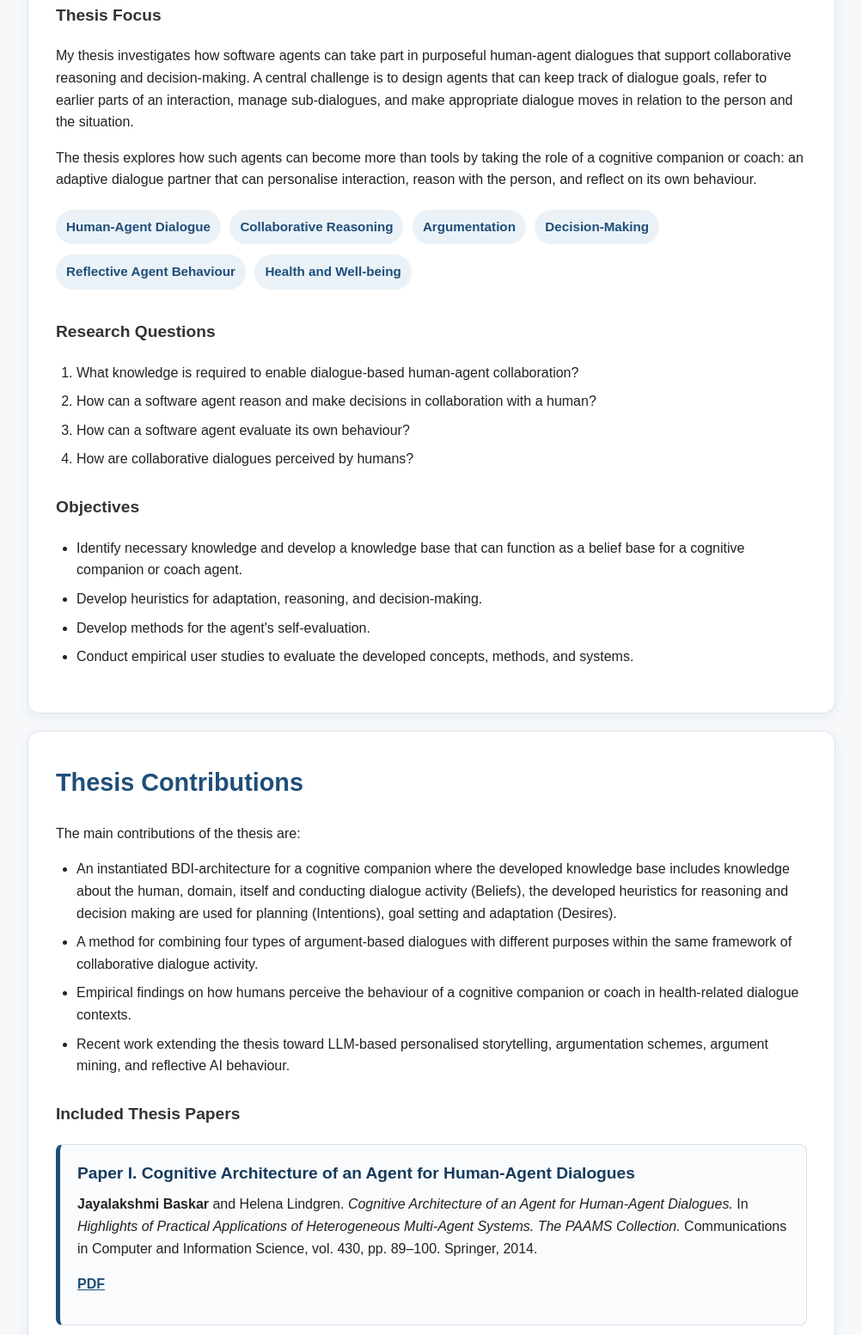
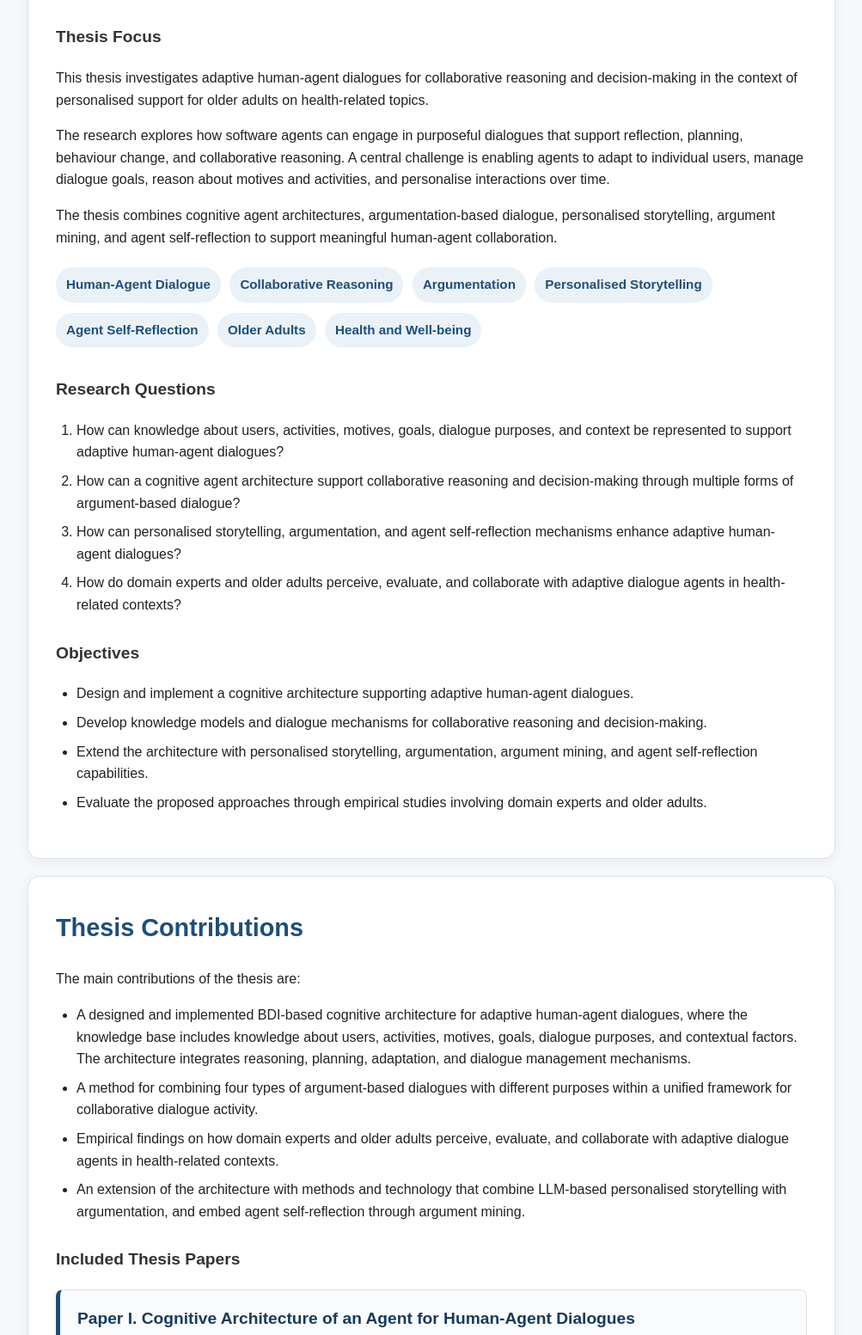
Before and after one commit to jayalakshmi2k/jayalakshmi2k.github.io, a plain HTML site: page index.html in a window 1280 px wide. Shown: the part 1172-2725 px from the top of the page at 86% size, without its empty margins (138-1141 px from the left). Drawn offline with Linux system fonts and the light colour scheme.

Commit message:
Update index.html

```diff
--- a/index.html
+++ b/index.html
@@ -229,7 +229,7 @@
     <p>Department of Computing Science, Umeå University, Sweden</p>
 
     <p class="research-tags">
-      Human-AI Collaboration · Argumentation · Argument Mining · Activity-Theory · Storytelling Systems
+      Human-AI Collaboration · Human-Agent Dialogue · Argumentation · Personalised Storytelling · Reflective Agent Behaviour
     </p>
   </header>
 
@@ -248,12 +248,13 @@
 
       <p>
         I am a PhD student in Computing Science at Umeå University, Sweden, working under the supervision of Prof. Helena Lindgren.
-        My research focuses on human-agent interaction, argumentation-based dialogue, and purposeful interaction in health and well-being contexts.
+        My research focuses on adaptive human-agent dialogues, argumentation-based interaction, personalised support, and collaborative reasoning
+        in health and well-being contexts.
       </p>
 
       <p>
-        I completed my Licentiate degree in September 2014. My doctoral research investigates how AI agents can support people through
-        personalised storytelling, dialogue, collaborative reasoning, and reflective behaviour.
+        My doctoral research investigates how software agents can support people through personalised storytelling, purposeful dialogue,
+        collaborative reasoning, and reflective behaviour, with applications in personalised support for older adults on health-related topics.
       </p>
     </section>
 
@@ -267,39 +268,45 @@
 
       <h3>Thesis Focus</h3>
       <p>
-        My thesis investigates how software agents can take part in purposeful human-agent dialogues that support collaborative reasoning and decision-making.
-        A central challenge is to design agents that can keep track of dialogue goals, refer to earlier parts of an interaction, manage sub-dialogues,
-        and make appropriate dialogue moves in relation to the person and the situation.
+        This thesis investigates adaptive human-agent dialogues for collaborative reasoning and decision-making in the context of personalised
+        support for older adults on health-related topics.
       </p>
 
       <p>
-        The thesis explores how such agents can become more than tools by taking the role of a cognitive companion or coach: an adaptive dialogue partner
-        that can personalise interaction, reason with the person, and reflect on its own behaviour.
+        The research explores how software agents can engage in purposeful dialogues that support reflection, planning, behaviour change,
+        and collaborative reasoning. A central challenge is enabling agents to adapt to individual users, manage dialogue goals, reason about
+        motives and activities, and personalise interactions over time.
+      </p>
+
+      <p>
+        The thesis combines cognitive agent architectures, argumentation-based dialogue, personalised storytelling, argument mining, and
+        agent self-reflection to support meaningful human-agent collaboration.
       </p>
 
       <div class="keywords" aria-label="Research keywords">
         <span>Human-Agent Dialogue</span>
         <span>Collaborative Reasoning</span>
         <span>Argumentation</span>
-        <span>Decision-Making</span>
-        <span>Reflective Agent Behaviour</span>
+        <span>Personalised Storytelling</span>
+        <span>Agent Self-Reflection</span>
+        <span>Older Adults</span>
         <span>Health and Well-being</span>
       </div>
 
       <h3>Research Questions</h3>
       <ol>
-        <li>What knowledge is required to enable dialogue-based human-agent collaboration?</li>
-        <li>How can a software agent reason and make decisions in collaboration with a human?</li>
-        <li>How can a software agent evaluate its own behaviour?</li>
-        <li>How are collaborative dialogues perceived by humans?</li>
+        <li>How can knowledge about users, activities, motives, goals, dialogue purposes, and context be represented to support adaptive human-agent dialogues?</li>
+        <li>How can a cognitive agent architecture support collaborative reasoning and decision-making through multiple forms of argument-based dialogue?</li>
+        <li>How can personalised storytelling, argumentation, and agent self-reflection mechanisms enhance adaptive human-agent dialogues?</li>
+        <li>How do domain experts and older adults perceive, evaluate, and collaborate with adaptive dialogue agents in health-related contexts?</li>
       </ol>
 
       <h3>Objectives</h3>
       <ul>
-        <li>Identify necessary knowledge and develop a knowledge base that can function as a belief base for a cognitive companion or coach agent.</li>
-        <li>Develop heuristics for adaptation, reasoning, and decision-making.</li>
-        <li>Develop methods for the agent's self-evaluation.</li>
-        <li>Conduct empirical user studies to evaluate the developed concepts, methods, and systems.</li>
+        <li>Design and implement a cognitive architecture supporting adaptive human-agent dialogues.</li>
+        <li>Develop knowledge models and dialogue mechanisms for collaborative reasoning and decision-making.</li>
+        <li>Extend the architecture with personalised storytelling, argumentation, argument mining, and agent self-reflection capabilities.</li>
+        <li>Evaluate the proposed approaches through empirical studies involving domain experts and older adults.</li>
       </ul>
     </section>
 
@@ -309,18 +316,19 @@
       <p>The main contributions of the thesis are:</p>
       <ul>
         <li>
-          An instantiated BDI-architecture for a cognitive companion where the developed knowledge base includes knowledge about the human,
-		domain, itself and conducting dialogue activity (Beliefs), the developed heuristics for reasoning and decision making are used for
-		planning (Intentions), goal setting and adaptation (Desires).
+          A designed and implemented BDI-based cognitive architecture for adaptive human-agent dialogues, where the knowledge base includes
+          knowledge about users, activities, motives, goals, dialogue purposes, and contextual factors. The architecture integrates reasoning,
+          planning, adaptation, and dialogue management mechanisms.
         </li>
         <li>
-          A method for combining four types of argument-based dialogues with different purposes within the same framework of collaborative dialogue activity.
+          A method for combining four types of argument-based dialogues with different purposes within a unified framework for collaborative dialogue activity.
         </li>
         <li>
-          Empirical findings on how humans perceive the behaviour of a cognitive companion or coach in health-related dialogue contexts.
+          Empirical findings on how domain experts and older adults perceive, evaluate, and collaborate with adaptive dialogue agents in health-related contexts.
         </li>
         <li>
-          Recent work extending the thesis toward LLM-based personalised storytelling, argumentation schemes, argument mining, and reflective AI behaviour.
+          An extension of the architecture with methods and technology that combine LLM-based personalised storytelling with argumentation,
+          and embed agent self-reflection through argument mining.
         </li>
       </ul>
 
@@ -349,7 +357,23 @@
       </article>
 
       <article class="paper-card">
-        <h3>Paper III. A Multipurpose Goal Model for Personalised Digital Coaching</h3>
+		  <h3>Paper III. Instrument-Oriented Approach to Detecting and Representing Human Activity for Supporting Executive Functions and Learning</h3>
+		  <p>
+			<strong>Jayalakshmi Baskar</strong>, Chunli Yan, and Helena Lindgren.
+			<em>Instrument-Oriented Approach to Detecting and Representing Human Activity for Supporting Executive Functions and Learning.</em>
+			In <em>Proceedings of the European Conference on Cognitive Ergonomics</em>,
+			pp. 105–112. ACM, 2017.
+			DOI: 10.1145/3121283.3121305.
+		  </p>
+		  <p>
+			<a href="Publications/Other_Publications/3. Instruments.pdf"
+			   target="_blank"
+			   rel="noopener">PDF</a>
+		  </p>
+	  </article>
+
+      <article class="paper-card">
+        <h3>Paper IV. A Multipurpose Goal Model for Personalised Digital Coaching</h3>
         <p>
           <strong>Jayalakshmi Baskar</strong>, Rebecka Janols, Esteban Guerrero, Juan Carlos Nieves, and Helena Lindgren.
           <em>A Multipurpose Goal Model for Personalised Digital Coaching.</em>
@@ -360,7 +384,7 @@
       </article>
 
       <article class="paper-card">
-        <h3>Paper IV. Understanding Human-Diary Agent Collaboration through an Activity-Theoretical Framework</h3>
+        <h3>Paper V. Understanding Human-Diary Agent Collaboration through an Activity-Theoretical Framework</h3>
         <p>
           <strong>Jayalakshmi Baskar</strong>, Vera C. Kaelin, and Helena Lindgren.
           <em>Understanding Human-Diary Agent Collaboration through an Activity-Theoretical Framework.</em>
@@ -371,7 +395,7 @@
       </article>
 
       <article class="paper-card">
-        <h3>Paper V. A Reflective Storytelling Agent for Older Adults</h3>
+        <h3>Paper VI. A Reflective Storytelling Agent for Older Adults</h3>
         <p>
           <strong>Jayalakshmi Baskar</strong>, Vera C. Kaelin, Kaan Kilic, and Helena Lindgren.
           <em>A Reflective Storytelling Agent for Older Adults: Integrating Argumentation Schemes and Argument Mining in LLM-Based Personalised Narratives.</em>
@@ -402,26 +426,10 @@
         </li>
 
         <li>
-          <strong>Jayalakshmi Baskar</strong>, Chunli Yan, and Helena Lindgren.
-          <em>Instrument-Oriented Approach to Detecting and Representing Human Activity for Supporting Executive Functions and Learning.</em>
-          In <em>Proceedings of the European Conference on Cognitive Ergonomics</em>, pp. 105–112. ACM, 2017.
-          DOI: 10.1145/3121283.3121305.
-		  <a href="Publications/Other_Publications/3. Instruments.pdf" target="_blank" rel="noopener">PDF</a>
-        </li>
-
-        <li>
-          <strong>Jayalakshmi Baskar</strong> and Helena Lindgren.
-          <em>Human-Agent Dialogues and Their Purposes.</em>
-          In <em>Proceedings of the European Conference on Cognitive Ergonomics</em>, pp. 101–104. ACM, 2017.
-          DOI: 10.1145/3121283.3121303.
-		  <a href="Publications/Other_Publications/4. Human-Agent Dialogues and Their Purposes.pdf" target="_blank" rel="noopener">PDF</a>
-        </li>
-
-        <li>
           Helena Lindgren, <strong>Jayalakshmi Baskar</strong>, Esteban Guerrero, Juan Carlos Nieves, Ingeborg Nilsson, and Chunli Yan.
           <em>Computer-Supported Assessment for Tailoring Assistive Technology.</em>
           In <em>Proceedings of the 6th ACM International Conference on Digital Health</em>, pp. 1–10, 2016.
-		  <a href="Publications/Other_Publications/5. Computer-Supported Assessment for Tailoring Assistive Technology.pdf" target="_blank" rel="noopener">PDF</a>
+          <a href="Publications/Other_Publications/5. Computer-Supported Assessment for Tailoring Assistive Technology.pdf" target="_blank" rel="noopener">PDF</a>
         </li>
 
         <li>
@@ -435,21 +443,21 @@
           <strong>Jayalakshmi Baskar</strong>, Helena Lindgren, Chunli Yan.
           <em>User's Control of Personalised Intelligent Environments Supporting Health.</em>
           In <em>Proceedings of the 9th International Conference on Intelligent Environments</em>, pp. 270–273. IEEE, 2013.
-		  <a href="Publications/Other_Publications/7. User's Control of Personalised Intelligent Environments Supporting Health..pdf" target="_blank" rel="noopener">PDF</a>
+          <a href="Publications/Other_Publications/7. User's Control of Personalised Intelligent Environments Supporting Health..pdf" target="_blank" rel="noopener">PDF</a>
         </li>
 
         <li>
           Helena Lindgren, Farahnaz Yekeh, <strong>Jayalakshmi Baskar</strong>, and Chunli Yan.
           <em>Agent-Supported Assessment for Personalized Ambient Assisted Living.</em>
           In <em>Workshop on Agents Applied in Health Care</em>, pp. 141–150, 2012.
-		  <a href="Publications/Other_Publications/.pdf" target="_blank" rel="noopener">PDF</a>
+          <a href="Publications/Other_Publications/.pdf" target="_blank" rel="noopener">PDF</a>
         </li>
 
         <li>
           <strong>Jayalakshmi Baskar</strong>, Helena Lindgren, Chunli Yan.
           <em>Personalisation and User Models for Support in Daily Living.</em>
           In <em>The 27th Annual Workshop of the Swedish Artificial Intelligence Society</em>, pp. 7–15, 2012.
-		  <a href="Publications/Other_Publications/9. Personalisation and User Models for Support in Daily Living.pdf" target="_blank" rel="noopener">PDF</a>
+          <a href="Publications/Other_Publications/9. Personalisation and User Models for Support in Daily Living.pdf" target="_blank" rel="noopener">PDF</a>
         </li>
       </ul>
     </section>
```
